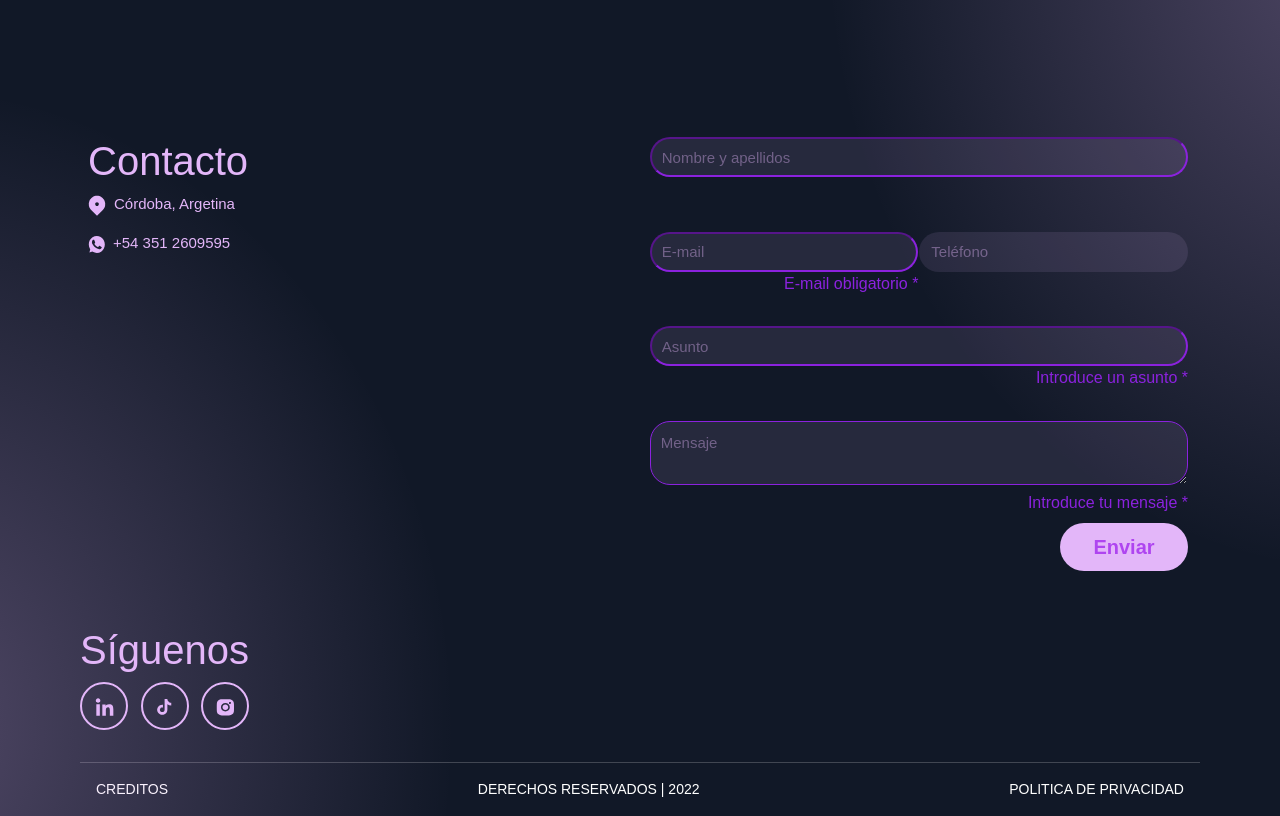
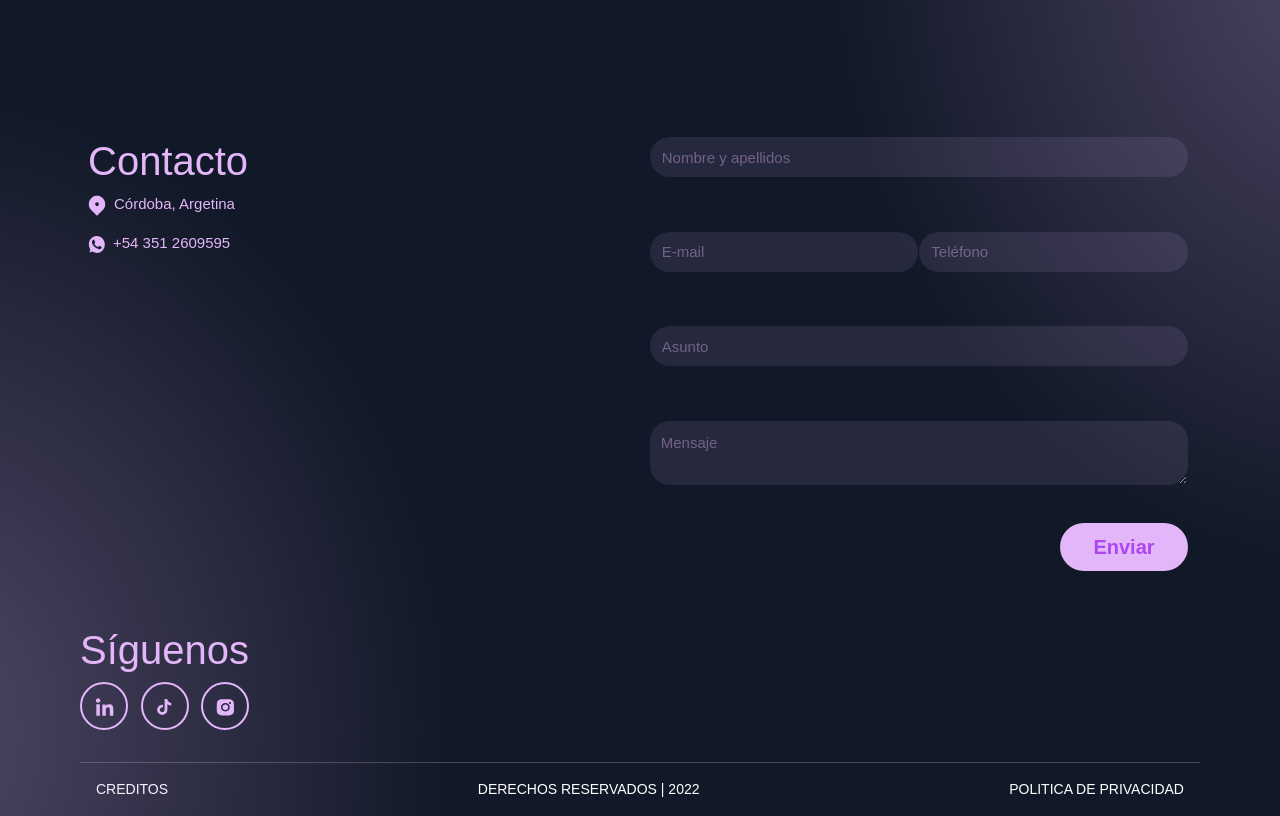
Before and after one commit to Nikkun13/TrabajoTop10, a React (Create React App) app: page / in a window 1280 px wide. Shown: the part 5120-5936 px from the top of the page. Built offline with nearby package versions, Linux system fonts and the light colour scheme.

Commit message:
validaform validation

```diff
--- a/src/components/Contact/Contact.css
+++ b/src/components/Contact/Contact.css
@@ -146,12 +146,7 @@ textarea:focus {
   border-color: #e3b6f9;
   outline: none;
 }
-input:required {
-  border-color: #8b22de;
-}
-textarea:required {
-  border-color: #8b22de;
-}
+
 input[type="number"]::-webkit-inner-spin-button,
 input[type="number"]::-webkit-outer-spin-button {
   -webkit-appearance: none;
@@ -201,6 +196,9 @@ textarea:focus {
   animation: 0.3s ease-out;
   transition: all 0.3s linear;
 }
+.borde {
+  border-color: red;
+}
 @media (max-width: 763px) {
   li label {
     font-size: 0.6rem;
--- a/src/components/Contact/Contact.js
+++ b/src/components/Contact/Contact.js
@@ -24,6 +24,27 @@ const Contact = () => {
     }
   };
 
+  const validar = (e) => {
+    console.log(e.target.name);
+    if (
+      e.target.name === "nombre" &&
+      e.target.value.length > 0 &&
+      e.target.value.length < 3
+    ) {
+      e.target.style.borderColor = "#8B22DE";
+      e.target.nextSibling.style.opacity = 1;
+    } else if (
+      e.target.value.length > 0 &&
+      e.target.value.length < 5 &&
+      e.target.name !== "nombre"
+    ) {
+      e.target.style.borderColor = "#8B22DE";
+      e.target.nextSibling.style.opacity = 1;
+    } else {
+      e.target.style.borderColor = "";
+      e.target.nextSibling.style.opacity = 0;
+    }
+  };
   return (
     <div id="contacto">
       <div className="escribenos seccion">
@@ -109,11 +130,14 @@ const Contact = () => {
                   id="name"
                   name="nombre"
                   required
+                  onChange={validar}
                 />
+                <label style={{ opacity: 0 }}>Introduce tu nombre *</label>
               </li>
 
               <li className="Email">
                 <input
+                  onChange={validar}
                   onInvalid={(e) =>
                     e.target.setCustomValidity("Introduce tu e-mail")
                   }
@@ -124,7 +148,7 @@ const Contact = () => {
                   id="mail"
                   required
                 />
-                <label>E-mail obligatorio *</label>
+                <label style={{ opacity: 0 }}>E-mail obligatorio *</label>
               </li>
               <li className="Phone">
                 <input
@@ -138,6 +162,7 @@ const Contact = () => {
               </li>
               <li className="Asunto">
                 <input
+                  onChange={validar}
                   className="asuntoForm"
                   placeholder="Asunto"
                   id="Asunto"
@@ -148,7 +173,7 @@ const Contact = () => {
                   }
                   onInput={(e) => e.target.setCustomValidity("")}
                 />
-                <label>Introduce un asunto *</label>
+                <label style={{ opacity: 0 }}>Introduce un asunto *</label>
               </li>
               <li className="Msg">
                 <textarea
@@ -161,8 +186,9 @@ const Contact = () => {
                   id="msg"
                   name="mensaje"
                   required
+                  onChange={validar}
                 ></textarea>
-                <label>Introduce tu mensaje *</label>
+                <label style={{ opacity: 0 }}>Introduce tu mensaje *</label>
               </li>
               <li style={{ display: "none" }}>
                 <input
```
